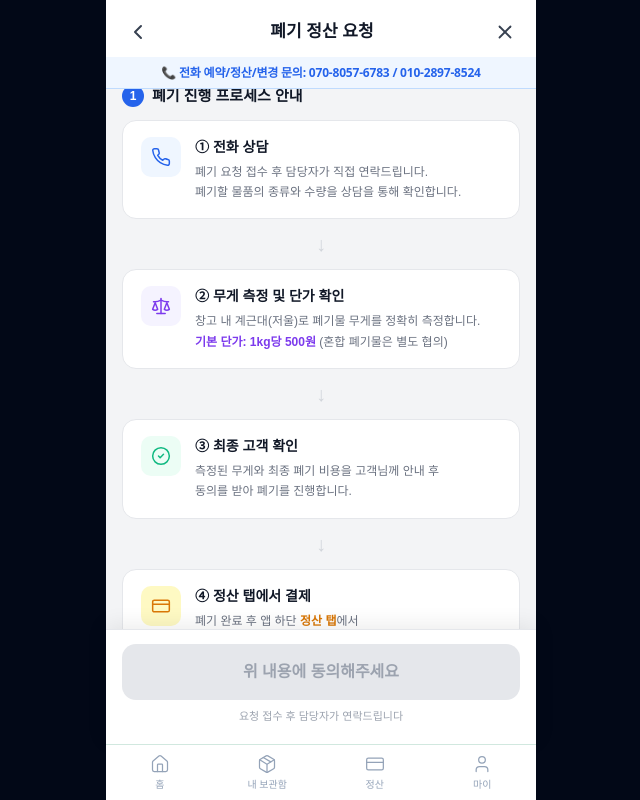
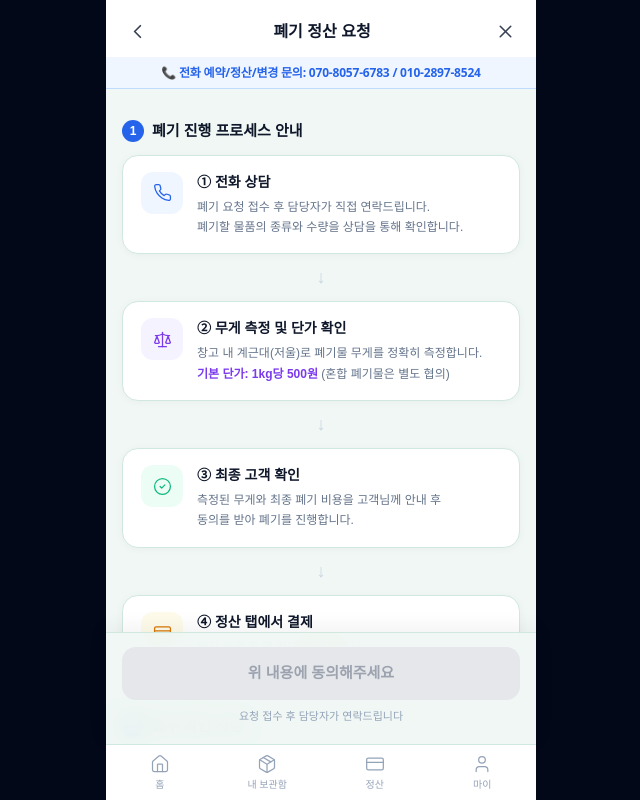
Before and after one commit to sangshin82-crypto/scene-box, a Next.js app: page /disposal in a window 1280 px wide. Shown: the top 800 px of the page, without its empty margins (319-959 px from the left). Built offline with nearby package versions, Linux system fonts and the light colour scheme; no server answers.

Commit message:
design: 폐기 페이지 민트 그린 리디자인

```diff
--- a/src/app/(customer)/disposal/page.tsx
+++ b/src/app/(customer)/disposal/page.tsx
@@ -71,86 +71,80 @@ export default function DisposalPage() {
   };
 
   return (
-    <div style={{ background: "#F3F4F6", minHeight: "100vh", fontFamily: "'Pretendard','Apple SD Gothic Neo',sans-serif", display: "flex", justifyContent: "center" }}>
+    <div style={{ background: "#F0F7F4", minHeight: "100vh", fontFamily: "'Pretendard','Apple SD Gothic Neo',sans-serif", display: "flex", justifyContent: "center" }}>
       <div style={{ width: "100%", maxWidth: 430, minHeight: "100vh", paddingBottom: 130 }}>
 
         {/* 헤더 */}
-        <div style={{ background: "#fff", borderBottom: "1px solid #E5E7EB", position: "sticky", top: 0, zIndex: 50, display: "flex", alignItems: "center", justifyContent: "space-between", padding: "16px" }}>
+        <div style={{ background: "#fff", borderBottom: "0.5px solid #D1E8DF", position: "sticky", top: 0, zIndex: 50, display: "flex", alignItems: "center", justifyContent: "space-between", padding: "16px" }}>
           <button type="button" onClick={() => router.back()} style={{ padding: 4, background: "none", border: "none", cursor: "pointer" }}>
-            <ChevronLeft size={24} color="#374151" />
+            <ChevronLeft size={23} color="#374151" strokeWidth={1.8} />
           </button>
-          <span style={{ fontSize: 17, fontWeight: 700, color: "#111827" }}>폐기 정산 요청</span>
+          <span style={{ fontSize: 16, fontWeight: 700, color: "#0F172A" }}>폐기 정산 요청</span>
           <button onClick={() => router.back()} style={{ padding: 4, background: "none", border: "none", cursor: "pointer" }}>
-            <X size={22} color="#374151" />
+            <X size={21} color="#374151" strokeWidth={1.8} />
           </button>
         </div>
 
-        <div style={{ padding: "20px 16px 0", display: "flex", flexDirection: "column", gap: 20 }}>
+        {/* 전화번호 띠 높이(32px) + 기존 패딩(20px) */}
+        <div style={{ padding: "56px 16px 0", display: "flex", flexDirection: "column", gap: 20 }}>
 
-          {/* STEP 1: 폐기 진행 안내 */}
+          {/* STEP 1 */}
           <section>
             <StepLabel n={1} title="폐기 진행 프로세스 안내" />
-            <div style={{ display: "flex", flexDirection: "column", gap: 10, paddingLeft: 0 }}>
+            <div style={{ display: "flex", flexDirection: "column", gap: 10 }}>
 
-              {/* 1단계 */}
-              <div style={{ background: "#fff", borderRadius: 14, border: "1.5px solid #E5E7EB", padding: "16px 18px", display: "flex", alignItems: "flex-start", gap: 14 }}>
-                <div style={{ width: 40, height: 40, borderRadius: 10, background: "#EFF6FF", display: "flex", alignItems: "center", justifyContent: "center", flexShrink: 0 }}>
-                  <Phone size={20} color={BLUE} strokeWidth={1.8} />
+              <div style={{ background: "#fff", borderRadius: 16, border: "0.5px solid #D1E8DF", padding: "16px 18px", display: "flex", alignItems: "flex-start", gap: 14, boxShadow: "0 1px 8px rgba(0,0,0,0.04)" }}>
+                <div style={{ width: 42, height: 42, borderRadius: 12, background: "#EFF6FF", display: "flex", alignItems: "center", justifyContent: "center", flexShrink: 0 }}>
+                  <Phone size={19} color={BLUE} strokeWidth={1.6} />
                 </div>
                 <div>
-                  <p style={{ fontSize: 14, fontWeight: 700, color: "#111827", marginBottom: 4 }}>① 전화 상담</p>
-                  <p style={{ fontSize: 12, color: "#6B7280", lineHeight: 1.7 }}>
+                  <p style={{ fontSize: 14, fontWeight: 700, color: "#0F172A", marginBottom: 4 }}>① 전화 상담</p>
+                  <p style={{ fontSize: 12, color: "#64748B", lineHeight: 1.7 }}>
                     폐기 요청 접수 후 담당자가 직접 연락드립니다.<br />
                     폐기할 물품의 종류와 수량을 상담을 통해 확인합니다.
                   </p>
                 </div>
               </div>
 
-              {/* 화살표 */}
-              <div style={{ textAlign: "center", color: "#D1D5DB", fontSize: 20 }}>↓</div>
+              <div style={{ textAlign: "center", color: "#CBD5E1", fontSize: 18 }}>↓</div>
 
-              {/* 2단계 */}
-              <div style={{ background: "#fff", borderRadius: 14, border: "1.5px solid #E5E7EB", padding: "16px 18px", display: "flex", alignItems: "flex-start", gap: 14 }}>
-                <div style={{ width: 40, height: 40, borderRadius: 10, background: "#F5F3FF", display: "flex", alignItems: "center", justifyContent: "center", flexShrink: 0 }}>
-                  <Scale size={20} color="#7C3AED" strokeWidth={1.8} />
+              <div style={{ background: "#fff", borderRadius: 16, border: "0.5px solid #D1E8DF", padding: "16px 18px", display: "flex", alignItems: "flex-start", gap: 14, boxShadow: "0 1px 8px rgba(0,0,0,0.04)" }}>
+                <div style={{ width: 42, height: 42, borderRadius: 12, background: "#F5F3FF", display: "flex", alignItems: "center", justifyContent: "center", flexShrink: 0 }}>
+                  <Scale size={19} color="#7C3AED" strokeWidth={1.6} />
                 </div>
                 <div>
-                  <p style={{ fontSize: 14, fontWeight: 700, color: "#111827", marginBottom: 4 }}>② 무게 측정 및 단가 확인</p>
-                  <p style={{ fontSize: 12, color: "#6B7280", lineHeight: 1.7 }}>
+                  <p style={{ fontSize: 14, fontWeight: 700, color: "#0F172A", marginBottom: 4 }}>② 무게 측정 및 단가 확인</p>
+                  <p style={{ fontSize: 12, color: "#64748B", lineHeight: 1.7 }}>
                     창고 내 계근대(저울)로 폐기물 무게를 정확히 측정합니다.<br />
                     <span style={{ fontWeight: 600, color: "#7C3AED" }}>기본 단가: 1kg당 500원</span> (혼합 폐기물은 별도 협의)
                   </p>
                 </div>
               </div>
 
-              {/* 화살표 */}
-              <div style={{ textAlign: "center", color: "#D1D5DB", fontSize: 20 }}>↓</div>
+              <div style={{ textAlign: "center", color: "#CBD5E1", fontSize: 18 }}>↓</div>
 
-              {/* 3단계 */}
-              <div style={{ background: "#fff", borderRadius: 14, border: "1.5px solid #E5E7EB", padding: "16px 18px", display: "flex", alignItems: "flex-start", gap: 14 }}>
-                <div style={{ width: 40, height: 40, borderRadius: 10, background: "#ECFDF5", display: "flex", alignItems: "center", justifyContent: "center", flexShrink: 0 }}>
-                  <CheckCircle2 size={20} color="#10B981" strokeWidth={1.8} />
+              <div style={{ background: "#fff", borderRadius: 16, border: "0.5px solid #D1E8DF", padding: "16px 18px", display: "flex", alignItems: "flex-start", gap: 14, boxShadow: "0 1px 8px rgba(0,0,0,0.04)" }}>
+                <div style={{ width: 42, height: 42, borderRadius: 12, background: "#ECFDF5", display: "flex", alignItems: "center", justifyContent: "center", flexShrink: 0 }}>
+                  <CheckCircle2 size={19} color="#10B981" strokeWidth={1.6} />
                 </div>
                 <div>
-                  <p style={{ fontSize: 14, fontWeight: 700, color: "#111827", marginBottom: 4 }}>③ 최종 고객 확인</p>
-                  <p style={{ fontSize: 12, color: "#6B7280", lineHeight: 1.7 }}>
+                  <p style={{ fontSize: 14, fontWeight: 700, color: "#0F172A", marginBottom: 4 }}>③ 최종 고객 확인</p>
+                  <p style={{ fontSize: 12, color: "#64748B", lineHeight: 1.7 }}>
                     측정된 무게와 최종 폐기 비용을 고객님께 안내 후<br />
                     동의를 받아 폐기를 진행합니다.
                   </p>
                 </div>
               </div>
 
-              {/* 화살표 */}
-              <div style={{ textAlign: "center", color: "#D1D5DB", fontSize: 20 }}>↓</div>
+              <div style={{ textAlign: "center", color: "#CBD5E1", fontSize: 18 }}>↓</div>
 
-              {/* 4단계 */}
-              <div style={{ background: "#fff", borderRadius: 14, border: "1.5px solid #E5E7EB", padding: "16px 18px", display: "flex", alignItems: "flex-start", gap: 14 }}>
-                <div style={{ width: 40, height: 40, borderRadius: 10, background: "#FEF9C3", display: "flex", alignItems: "center", justifyContent: "center", flexShrink: 0 }}>
-                  <CreditCard size={20} color="#D97706" strokeWidth={1.8} />
+              <div style={{ background: "#fff", borderRadius: 16, border: "0.5px solid #D1E8DF", padding: "16px 18px", display: "flex", alignItems: "flex-start", gap: 14, boxShadow: "0 1px 8px rgba(0,0,0,0.04)" }}>
+                <div style={{ width: 42, height: 42, borderRadius: 12, background: "#FFFBEB", display: "flex", alignItems: "center", justifyContent: "center", flexShrink: 0 }}>
+                  <CreditCard size={19} color="#D97706" strokeWidth={1.6} />
                 </div>
                 <div>
-                  <p style={{ fontSize: 14, fontWeight: 700, color: "#111827", marginBottom: 4 }}>④ 정산 탭에서 결제</p>
-                  <p style={{ fontSize: 12, color: "#6B7280", lineHeight: 1.7 }}>
+                  <p style={{ fontSize: 14, fontWeight: 700, color: "#0F172A", marginBottom: 4 }}>④ 정산 탭에서 결제</p>
+                  <p style={{ fontSize: 12, color: "#64748B", lineHeight: 1.7 }}>
                     폐기 완료 후 앱 하단 <span style={{ fontWeight: 700, color: "#D97706" }}>정산 탭</span>에서<br />
                     최종 청구서 확인 및 결제가 진행됩니다.
                   </p>
@@ -160,12 +154,12 @@ export default function DisposalPage() {
             </div>
           </section>
 
-          {/* STEP 2: 필수 확인 */}
+          {/* STEP 2 */}
           <section>
             <StepLabel n={2} title="필수 확인 사항" />
-            <div style={{ background: "#FEF2F2", borderRadius: 16, border: "1.5px solid #FECACA", padding: "16px 18px" }}>
+            <div style={{ background: "#FEF2F2", borderRadius: 18, border: "1.5px solid #FECACA", padding: "18px 18px" }}>
               <div style={{ display: "flex", alignItems: "center", gap: 8, marginBottom: 14 }}>
-                <AlertTriangle size={18} color="#DC2626" style={{ flexShrink: 0 }} />
+                <AlertTriangle size={17} color="#DC2626" strokeWidth={1.8} style={{ flexShrink: 0 }} />
                 <p style={{ fontSize: 13, fontWeight: 700, color: "#DC2626" }}>폐기 후 복구는 불가능합니다</p>
               </div>
               <button onClick={() => setAgreed(p => !p)} style={{ width: "100%", background: "none", border: "none", cursor: "pointer", textAlign: "left", padding: 0, display: "flex", alignItems: "flex-start", gap: 12 }}>
@@ -186,17 +180,17 @@ export default function DisposalPage() {
         </div>
 
         {/* 하단 버튼 */}
-        <div style={{ position: "fixed", bottom: 56, left: "50%", transform: "translateX(-50%)", width: "100%", maxWidth: 430, background: "#fff", borderTop: "1px solid #E5E7EB", padding: "14px 16px 20px", boxShadow: "0 -4px 20px rgba(0,0,0,0.08)", zIndex: 90 }}>
+        <div style={{ position: "fixed", bottom: 56, left: "50%", transform: "translateX(-50%)", width: "100%", maxWidth: 430, background: "rgba(240,247,244,0.95)", backdropFilter: "blur(12px)", borderTop: "0.5px solid #D1E8DF", padding: "14px 16px 20px", boxShadow: "0 -4px 20px rgba(0,0,0,0.06)", zIndex: 90 }}>
           <button
             onClick={handleSubmit}
             disabled={!agreed || isSubmitting}
-            style={{ width: "100%", padding: "16px 0", borderRadius: 14, border: "none", background: agreed ? `linear-gradient(90deg, ${BLUE}, #3B82F6)` : "#E5E7EB", color: agreed ? "#fff" : "#9CA3AF", fontSize: 16, fontWeight: 700, cursor: agreed ? "pointer" : "not-allowed", display: "flex", alignItems: "center", justifyContent: "center", gap: 8, boxShadow: agreed ? `0 4px 16px ${BLUE}55` : "none", transition: "all 0.2s" }}>
+            style={{ width: "100%", padding: "15px 0", borderRadius: 14, border: "none", background: agreed ? `linear-gradient(90deg, ${BLUE}, #3B82F6)` : "#E5E7EB", color: agreed ? "#fff" : "#9CA3AF", fontSize: 15, fontWeight: 700, cursor: agreed ? "pointer" : "not-allowed", display: "flex", alignItems: "center", justifyContent: "center", gap: 8, boxShadow: agreed ? `0 4px 16px ${BLUE}55` : "none", transition: "all 0.2s" }}>
             {isSubmitting ? "요청 중..." : agreed
-              ? <><Trash2 size={18} color="#fff" strokeWidth={2} />폐기 확인 요청하기</>
+              ? <><Trash2 size={17} color="#fff" strokeWidth={2} />폐기 확인 요청하기</>
               : "위 내용에 동의해주세요"
             }
           </button>
-          <p style={{ textAlign: "center", fontSize: 11, color: "#9CA3AF", marginTop: 8 }}>
+          <p style={{ textAlign: "center", fontSize: 11, color: "#94A3B8", marginTop: 8 }}>
             요청 접수 후 담당자가 연락드립니다
           </p>
         </div>
@@ -212,7 +206,7 @@ function StepLabel({ n, title }: { n: number; title: string }) {
       <span style={{ width: 22, height: 22, borderRadius: "50%", background: BLUE, color: "#fff", fontSize: 12, fontWeight: 700, display: "flex", alignItems: "center", justifyContent: "center", flexShrink: 0 }}>
         {n}
       </span>
-      <span style={{ fontSize: 15, fontWeight: 700, color: "#111827" }}>{title}</span>
+      <span style={{ fontSize: 15, fontWeight: 700, color: "#0F172A" }}>{title}</span>
     </div>
   );
 }
```
